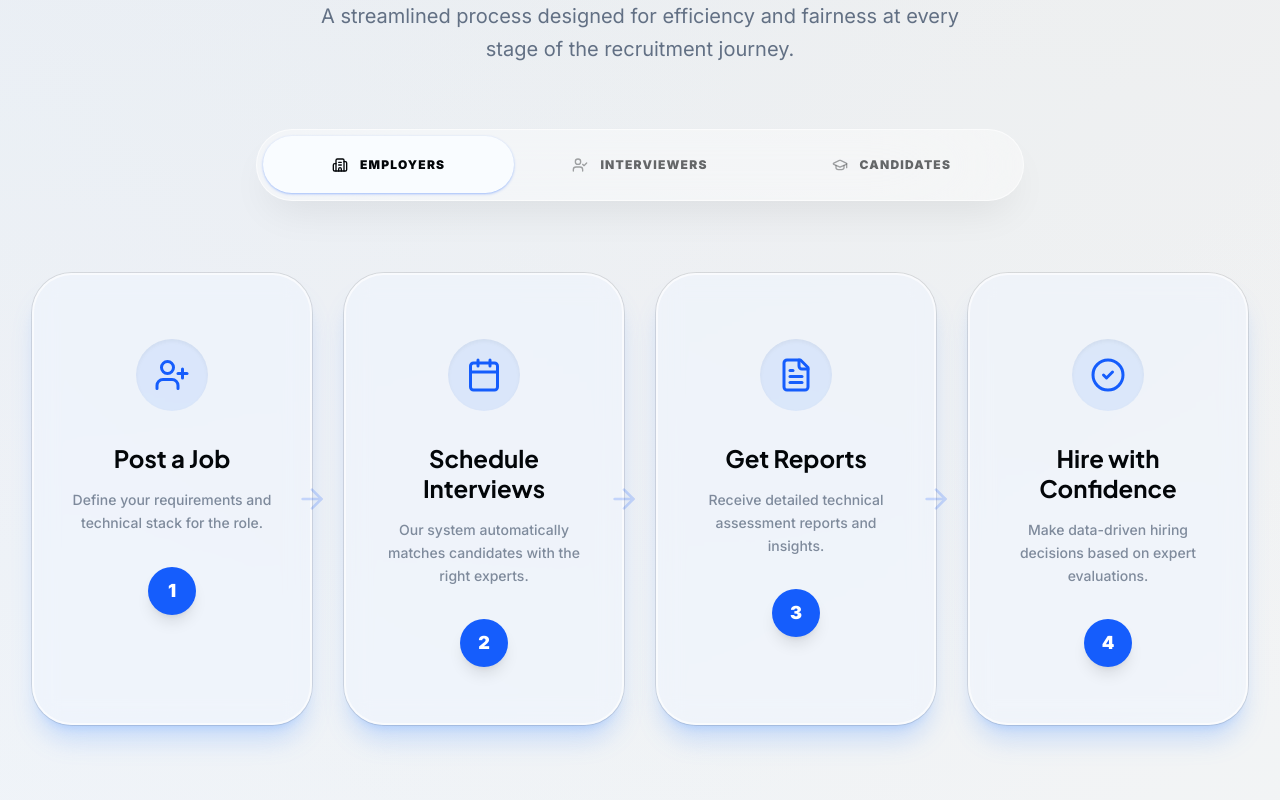
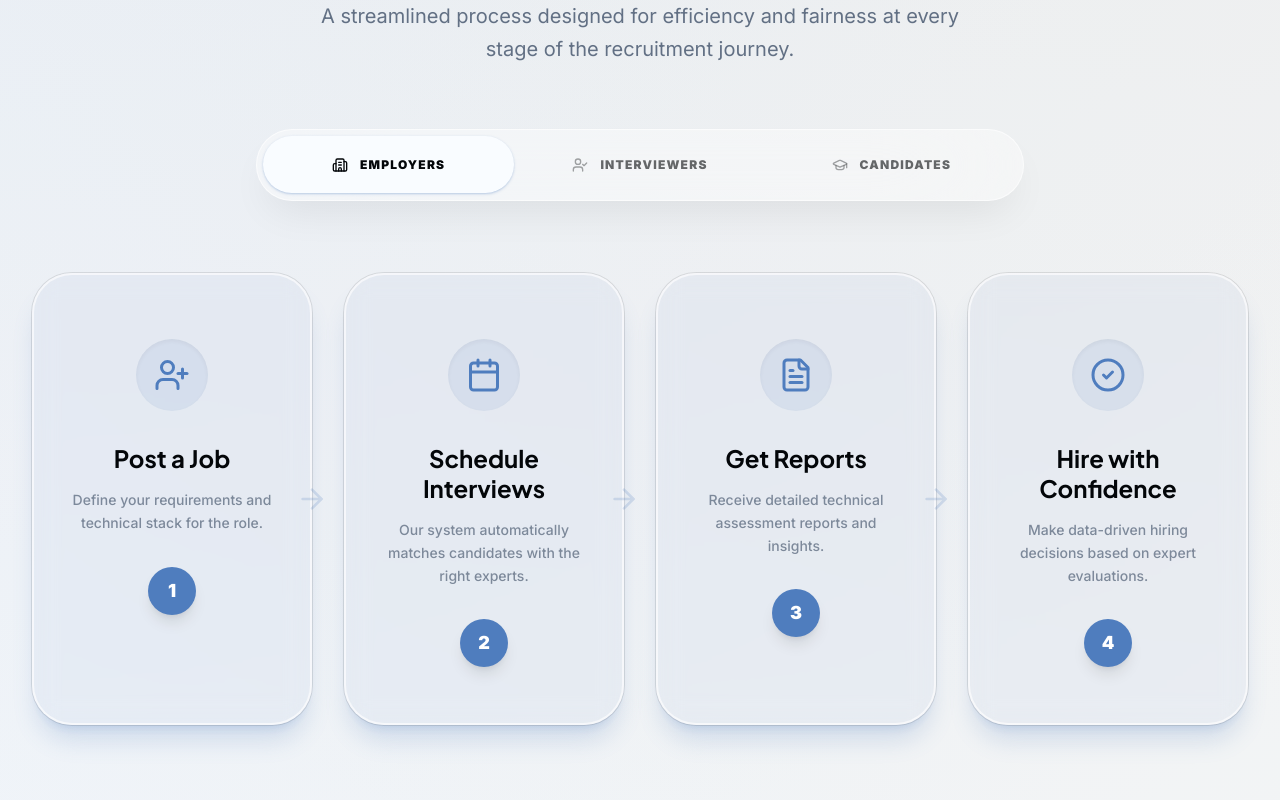
Before and after one commit to thejahangir/iami-redesigned, a React (Vite) app: page / in a window 1280 px wide. Shown: the part 920-1720 px from the top of the page. Built offline with nearby package versions, Linux system fonts and the light colour scheme.

Commit message:
theme updated

```diff
--- a/src/components/HowItWorks.tsx
+++ b/src/components/HowItWorks.tsx
@@ -27,28 +27,28 @@ const HowItWorks = () => {
 
   const colorMap = {
     employers: {
-      primary: "text-blue-600",
-      bg: "bg-blue-600",
-      lightBg: "bg-blue-500/10",
-      border: "border-blue-500/20",
-      glow: "shadow-blue-500/20",
-      cardBg: "bg-blue-50/50",
+      primary: "text-[#4F7DBE]",
+      bg: "bg-[#4F7DBE]",
+      lightBg: "bg-[#4F7DBE]/10",
+      border: "border-[#4F7DBE]/20",
+      glow: "shadow-[#4F7DBE]/20",
+      cardBg: "bg-[#4F7DBE]/5",
     },
     interviewers: {
-      primary: "text-amber-600",
-      bg: "bg-amber-600",
-      lightBg: "bg-amber-500/10",
-      border: "border-amber-500/20",
-      glow: "shadow-amber-500/20",
-      cardBg: "bg-amber-50/50",
+      primary: "text-[#F5BF3E]",
+      bg: "bg-[#F5BF3E]",
+      lightBg: "bg-[#F5BF3E]/10",
+      border: "border-[#F5BF3E]/20",
+      glow: "shadow-[#F5BF3E]/20",
+      cardBg: "bg-[#F5BF3E]/5",
     },
     candidates: {
-      primary: "text-emerald-600",
-      bg: "bg-emerald-600",
-      lightBg: "bg-emerald-500/10",
-      border: "border-emerald-500/20",
-      glow: "shadow-emerald-500/20",
-      cardBg: "bg-emerald-50/50",
+      primary: "text-[#10B981]",
+      bg: "bg-[#10B981]",
+      lightBg: "bg-[#10B981]/10",
+      border: "border-[#10B981]/20",
+      glow: "shadow-[#10B981]/20",
+      cardBg: "bg-[#10B981]/5",
     },
   };
 
@@ -77,7 +77,7 @@ const HowItWorks = () => {
             <TabsList className="bg-white/40 backdrop-blur-3xl border border-white/60 p-1.5 !h-18 rounded-full shadow-[0_20px_40px_-12px_rgba(0,0,0,0.08)] w-full max-w-3xl flex items-stretch">
               <TabsTrigger
                 value="employers"
-                className="flex-1 rounded-full px-4 lg:px-8 text-sm lg:text-base font-bold flex items-center justify-center gap-2 lg:gap-3 !data-active:bg-blue-600 !data-active:text-white data-active:shadow-lg data-active:shadow-blue-600/30 transition-all duration-300 group relative overflow-hidden"
+                className="flex-1 rounded-full px-4 lg:px-8 text-sm lg:text-base font-bold flex items-center justify-center gap-2 lg:gap-3 !data-active:bg-[#4F7DBE] !data-active:text-white data-active:shadow-lg data-active:shadow-[#4F7DBE]/30 transition-all duration-300 group relative overflow-hidden"
               >
                 <div className="relative z-10 flex items-center gap-2 lg:gap-3">
                   <Building2 className="w-5 h-5 lg:w-5.5 lg:h-5.5 opacity-60 group-data-active:opacity-100 group-hover:scale-110 transition-transform duration-300" />
@@ -86,7 +86,7 @@ const HowItWorks = () => {
               </TabsTrigger>
               <TabsTrigger
                 value="interviewers"
-                className="flex-1 rounded-full px-4 lg:px-8 text-sm lg:text-base font-bold flex items-center justify-center gap-2 lg:gap-3 !data-active:bg-amber-600 !data-active:text-white data-active:shadow-lg data-active:shadow-amber-600/30 transition-all duration-300 group relative overflow-hidden"
+                className="flex-1 rounded-full px-4 lg:px-8 text-sm lg:text-base font-bold flex items-center justify-center gap-2 lg:gap-3 !data-active:bg-[#F5BF3E] !data-active:text-white data-active:shadow-lg data-active:shadow-[#F5BF3E]/30 transition-all duration-300 group relative overflow-hidden"
               >
                 <div className="relative z-10 flex items-center gap-2 lg:gap-3">
                   <UserCheck className="w-5 h-5 lg:w-5.5 lg:h-5.5 opacity-60 group-data-active:opacity-100 group-hover:scale-110 transition-transform duration-300" />
@@ -95,7 +95,7 @@ const HowItWorks = () => {
               </TabsTrigger>
               <TabsTrigger
                 value="candidates"
-                className="flex-1 rounded-full px-4 lg:px-8 text-sm lg:text-base font-bold flex items-center justify-center gap-2 lg:gap-3 !data-active:bg-emerald-600 !data-active:text-white data-active:shadow-lg data-active:shadow-emerald-600/30 transition-all duration-300 group relative overflow-hidden"
+                className="flex-1 rounded-full px-4 lg:px-8 text-sm lg:text-base font-bold flex items-center justify-center gap-2 lg:gap-3 !data-active:bg-[#10B981] !data-active:text-white data-active:shadow-lg data-active:shadow-[#10B981]/30 transition-all duration-300 group relative overflow-hidden"
               >
                 <div className="relative z-10 flex items-center gap-2 lg:gap-3">
                   <GraduationCap className="w-5 h-5 lg:w-5.5 lg:h-5.5 opacity-60 group-data-active:opacity-100 group-hover:scale-110 transition-transform duration-300" />
@@ -123,7 +123,7 @@ const HowItWorks = () => {
                         <div className={`w-18 h-18 rounded-2xl flex items-center justify-center mb-8 shadow-inner transition-transform group-hover:rotate-6 ${colorMap[key].lightBg} ${colorMap[key].primary}`}>
                           <step.icon className="w-9 h-9" />
                         </div>
-                        <h3 className="text-2xl font-bold mb-4 font-heading group-hover:text-primary transition-colors leading-tight">{step.title}</h3>
+                        <h3 className="text-2xl font-bold mb-4 font-heading group-hover:text-[#4F7DBE] transition-colors leading-tight">{step.title}</h3>
                         <p className="text-muted-foreground text-sm font-medium leading-relaxed opacity-80">
                           {step.desc}
                         </p>
--- a/src/components/ValueProposition.tsx
+++ b/src/components/ValueProposition.tsx
@@ -74,13 +74,13 @@ const ValueProposition = () => {
 
               <div className="space-y-6">
                 {[
-                  { label: "10,000+ Interviews Conducted", color: "bg-primary" },
-                  { label: "98% Client Satisfaction Rate", color: "bg-accent" },
-                  { label: "Global Expert Network", color: "bg-info" }
+                  { label: "10,000+ Interviews Conducted", bg: "bg-[#4F7DBE]", lightBg: "bg-[#4F7DBE]/10" },
+                  { label: "98% Client Satisfaction Rate", bg: "bg-[#F5BF3E]", lightBg: "bg-[#F5BF3E]/10" },
+                  { label: "Global Expert Network", bg: "bg-[#10B981]", lightBg: "bg-[#10B981]/10" }
                 ].map((item, i) => (
                   <div key={i} className="flex items-center gap-4 group">
-                    <div className={cn("w-10 h-10 rounded-xl flex items-center justify-center shadow-lg group-hover:scale-110 transition-transform", item.color + "/10")}>
-                      <div className={cn("w-2.5 h-2.5 rounded-full", item.color)} />
+                    <div className={cn("w-10 h-10 rounded-xl flex items-center justify-center shadow-lg group-hover:scale-110 transition-transform", item.lightBg)}>
+                      <div className={cn("w-2.5 h-2.5 rounded-full", item.bg)} />
                     </div>
                     <span className="font-bold text-lg">{item.label}</span>
                   </div>
```
